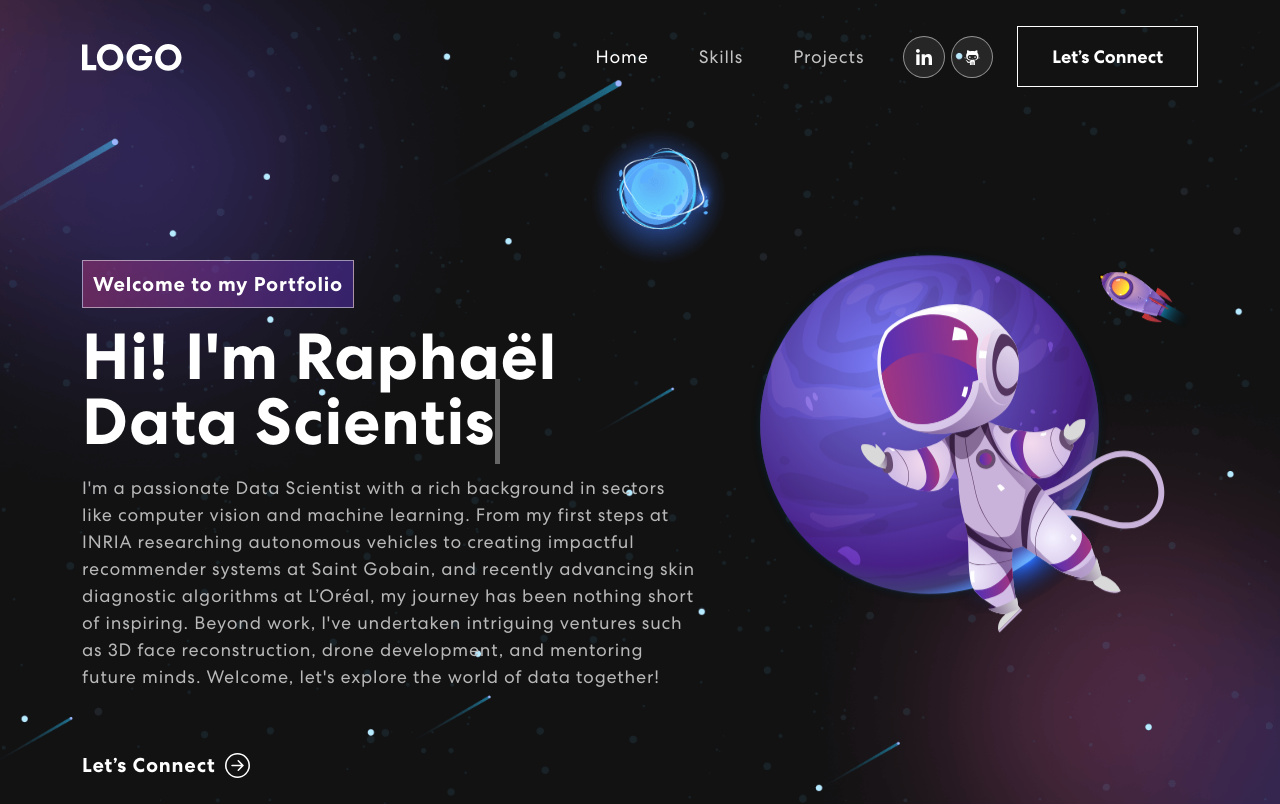
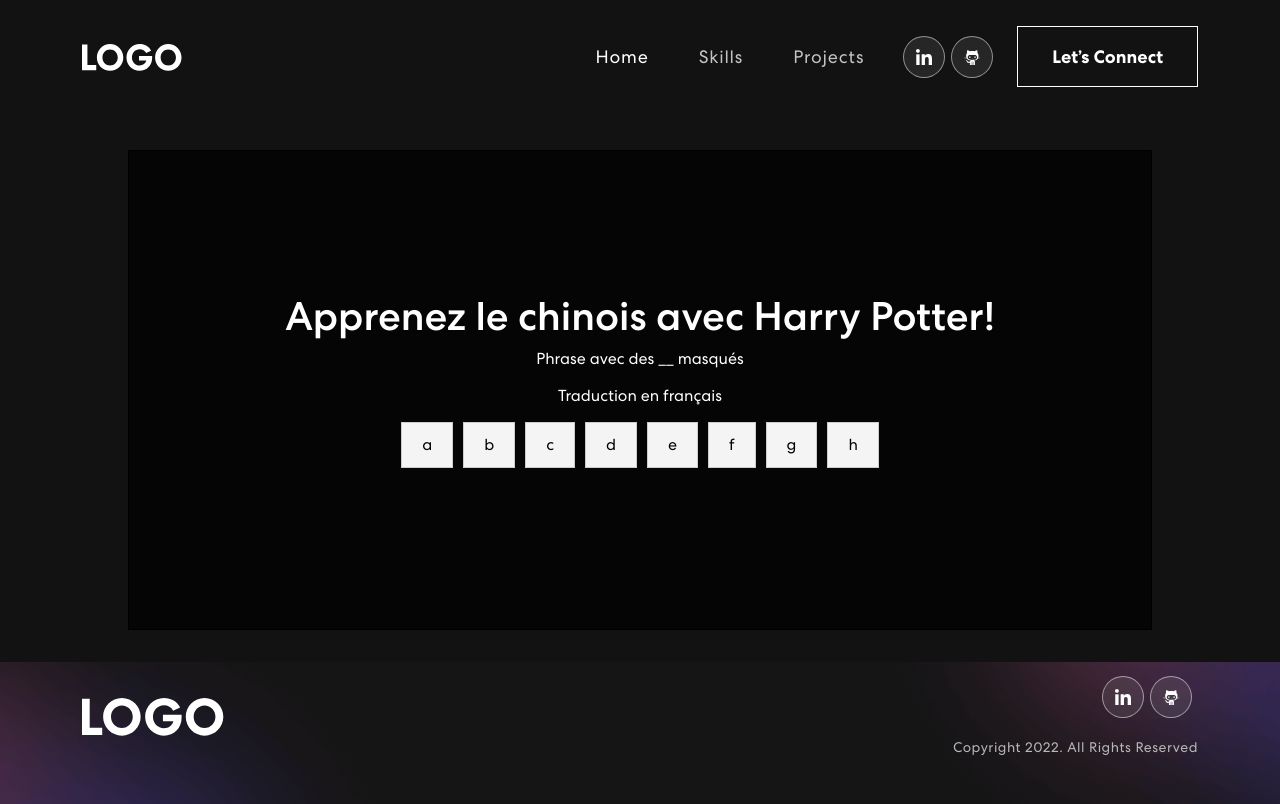
Before and after one commit to rjaisw12/project-react, a React (Create React App) app: page /learn-chinese in a window 1280 px wide. Shown: the top 804 px of the page. Built offline with nearby package versions, Linux system fonts and the light colour scheme.

Commit message:
add LearnChinese Component

```diff
--- a/package.json
+++ b/package.json
@@ -19,7 +19,7 @@
     "react-multi-carousel": "^2.8.1",
     "react-on-screen": "^2.1.1",
     "react-responsive-carousel": "^3.2.23",
-    "react-router-dom": "^6.3.0",
+    "react-router-dom": "^6.14.2",
     "react-router-hash-link": "^2.4.3",
     "react-scripts": "5.0.1",
     "web-vitals": "^2.1.4"
--- a/src/App.css
+++ b/src/App.css
@@ -621,3 +621,41 @@
   letter-spacing: 0.5px;
   margin-top: 20px;
 }
+
+/************ Custom ************/
+.demo-container {
+  margin: 150px auto 2rem auto;
+  width: 80vw;       /* par exemple, 80% de la largeur de la fenêtre */
+  height: 60vh;      /* par exemple, 60% de la hauteur de la fenêtre */
+  border: 1px solid black; /* pour visualiser les limites */
+  background-color: rgba(0, 0, 0, 0.7); /* une couleur de fond pour différencier la zone */
+  display: flex;   /* pour centrer le contenu à l'intérieur */
+  flex-direction: column;  /* Cela force les éléments enfants à s'empiler verticalement */
+  justify-content: center; /* centrage horizontal du contenu */
+  align-items: center;     /* centrage vertical du contenu */
+}
+
+.character-options {
+  display: flex;
+  flex-wrap: wrap;
+  gap: 10px;
+}
+
+button {
+  padding: 10px 20px;
+  font-size: 18px;
+  cursor: pointer;
+  background-color: #f4f4f4;
+  border: 1px solid #ccc;
+  transition: 0.3s;
+}
+
+button:disabled {
+  background-color: #ccc;
+  cursor: not-allowed;
+}
+
+.selected-characters {
+  margin-top: 20px;
+  font-size: 24px;
+}
--- a/src/App.js
+++ b/src/App.js
@@ -1,5 +1,9 @@
+import React from 'react';
 import logo from './logo.svg';
 import './App.css';
+import { useEffect } from 'react';
+import { useLocation } from 'react-router-dom';
+import { BrowserRouter as Router, Route, Routes } from 'react-router-dom';
 import 'bootstrap/dist/css/bootstrap.min.css';
 import { NavBar } from "./components/NavBar";
 import { Banner } from "./components/Banner";
@@ -7,18 +11,48 @@
 import { Projects } from "./components/Projects";
 import { Contact } from "./components/Contact";
 import { Footer } from "./components/Footer";
+import LearnChinese from './components/projects/LearnChinese';
+
+
+function ScrollToTop() {
+  let location = useLocation();
+
+  useEffect(() => {
+    if (location.hash) {
+      let elem = document.getElementById(location.hash.slice(1))
+      if (elem) {
+        elem.scrollIntoView({behavior: "smooth"});
+      }
+    } else {
+      window.scrollTo({top: 0, left: 0, behavior: 'smooth'})
+    }
+  }, [location]);
+
+  return null; // Ce composant ne renvoie rien pour le rendu
+}
 
 function App() {
   return (
+    <Router>
+      <ScrollToTop /> {/* Ajoutez cette ligne */}
       <div className="App">
         <NavBar />
+        <Routes>
+          <Route path='/' element={
+            <React.Fragment>
               <Banner />
               <Skills />
               <Projects />
               <Contact />
+            </React.Fragment>
+          } />
+          <Route path='/learn-chinese' element={<LearnChinese />} />
+        </Routes>
         <Footer />
       </div>
+    </Router>
   );
 }
 
+
 export default App;
--- a/src/components/NavBar.js
+++ b/src/components/NavBar.js
@@ -4,9 +4,6 @@
 import navIconLinkedin from '../assets/img/nav-icon-linkedin.svg';
 import navIconGithub from '../assets/img/nav-icon-github.svg';
 import { HashLink } from 'react-router-hash-link';
-import {
-  BrowserRouter as Router
-} from "react-router-dom";
 
 export const NavBar = () => {
 
@@ -32,7 +29,6 @@
   }
 
   return (
-    <Router>
       <Navbar expand="md" className={scrolled ? "scrolled" : ""}>
         <Container>
           <Navbar.Brand href="/">
@@ -43,9 +39,9 @@
           </Navbar.Toggle>
           <Navbar.Collapse id="basic-navbar-nav">
             <Nav className="ms-auto">
-              <Nav.Link href="#home" className={activeLink === 'home' ? 'active navbar-link' : 'navbar-link'} onClick={() => onUpdateActiveLink('home')}>Home</Nav.Link>
-              <Nav.Link href="#skills" className={activeLink === 'skills' ? 'active navbar-link' : 'navbar-link'} onClick={() => onUpdateActiveLink('skills')}>Skills</Nav.Link>
-              <Nav.Link href="#project" className={activeLink === 'project' ? 'active navbar-link' : 'navbar-link'} onClick={() => onUpdateActiveLink('projects')}>Projects</Nav.Link>
+              <Nav.Link href="/#home" className={activeLink === 'home' ? 'active navbar-link' : 'navbar-link'} onClick={() => onUpdateActiveLink('home')}>Home</Nav.Link>
+              <Nav.Link href="/#skills" className={activeLink === 'skills' ? 'active navbar-link' : 'navbar-link'} onClick={() => onUpdateActiveLink('skills')}>Skills</Nav.Link>
+              <Nav.Link href="/#project" className={activeLink === 'project' ? 'active navbar-link' : 'navbar-link'} onClick={() => onUpdateActiveLink('projects')}>Projects</Nav.Link>
             </Nav>
             <span className="navbar-text">
               <div className="social-icon">
@@ -59,6 +55,5 @@
           </Navbar.Collapse>
         </Container>
       </Navbar>
-    </Router>
   )
 }
--- /dev/null
+++ b/src/components/projects/LearnChinese.js
@@ -0,0 +1,53 @@
+import React, { useState, useEffect } from 'react';
+
+const LearnChinese = () => {
+  const [sentenceWithMissingWord, setSentenceWithMissingWord] = useState('');
+  const [translatedSentence, setTranslatedSentence] = useState('');
+  const [characterOptions, setCharacterOptions] = useState([]);
+  const [selectedCharacters, setSelectedCharacters] = useState([]);
+
+  // Supposez que cette fonction fait un appel API pour obtenir les données
+  const fetchData = () => {
+    // Simuler l'appel API
+    const data = {
+      sentenceWithMissingWord: "Phrase avec des __ masqués",
+      translatedSentence: "Traduction en français",
+      characterOptions: ["a", "b", "c", "d", "e", "f", "g", "h"]
+    };
+    setSentenceWithMissingWord(data.sentenceWithMissingWord);
+    setTranslatedSentence(data.translatedSentence);
+    setCharacterOptions(data.characterOptions);
+  };
+
+  const handleCharacterClick = (char) => {
+    if (selectedCharacters.length < 2 && !selectedCharacters.includes(char)) {
+      setSelectedCharacters([...selectedCharacters, char]);
+    }
+  };
+
+  useEffect(() => {
+    fetchData();
+  }, []);
+
+  return (
+    <div className="demo-container">
+      <h1>Apprenez le chinois avec Harry Potter!</h1>
+      <p>{sentenceWithMissingWord}</p>
+      <p>{translatedSentence}</p>
+      <div className="character-options">
+        {characterOptions.map((char, index) => (
+          <button key={index} onClick={() => handleCharacterClick(char)} disabled={selectedCharacters.includes(char)}>
+            {char}
+          </button>
+        ))}
+      </div>
+      <div className="selected-characters">
+        {selectedCharacters.map((char, index) => (
+          <span key={index}>{char} </span>
+        ))}
+      </div>
+    </div>
+  );
+};
+
+export default LearnChinese;
```
Also changed, not shown: cloudbuild.yaml (added, +19 -0 lines), 2 other files (tests, documents, lock files or other folders). Lines whose indentation alone changed are shown as unchanged.
